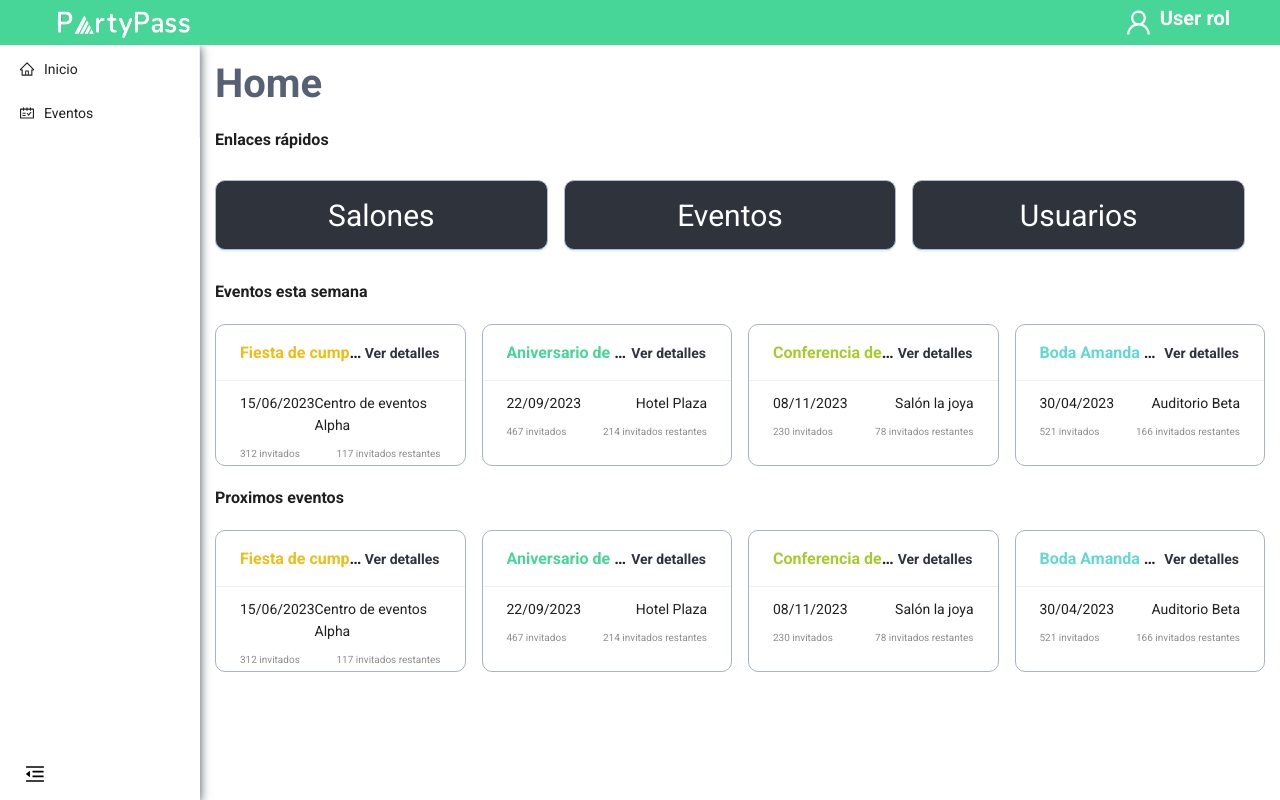
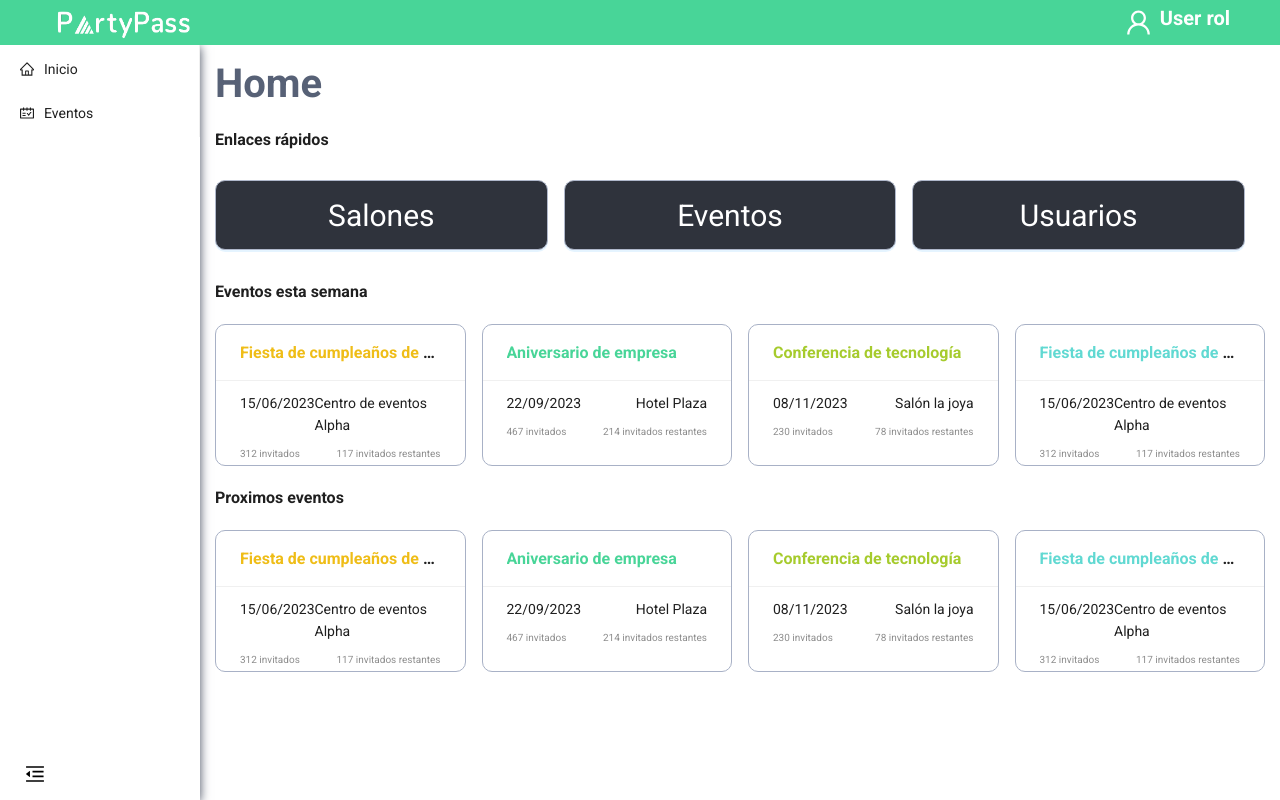
Before and after one commit to alonsosfera/event-ticket-project, a Next.js app: page /owner-home in a window 1280 px wide. Built offline with nearby package versions, Linux system fonts and the light colour scheme.

Commit message:
Se quito el bóton de ver detalles en eventCard y ahora toda la tarjeta ejecuta la acción de ver el evento.

```diff
--- a/components/events/event-card-component.js
+++ b/components/events/event-card-component.js
@@ -1,4 +1,4 @@
-import { Card, Button, Row, Col } from "antd"
+import { Card, Row, Col } from "antd"
 import React from "react"
 import { useEvent } from "./event-context"
 
@@ -8,7 +8,7 @@ const EventCard = () => {
 
   return (
     <>
-      <Row gutter={[16,6]}>
+      <Row justify={"center"} gutter={[16, 6]}>
         {eventData.map((event, index) => {
         const cardClass = `card-container card-color-${(index % 4) + 1}`
         return (
@@ -20,14 +20,8 @@ const EventCard = () => {
             <Card
               className={cardClass}
               title={<span title={event.title} className="card-title">{event.title}</span>}
-                extra={
-                  <Button
-                    type="link"
-                    className="card-extra"
-                    onClick={() => setSelectedEvent(event)}>
-                    Ver detalles
-                  </Button>
-                }>
+              onClick={() => setSelectedEvent(event)}
+              hoverable>
               <div className="card-content">
                 <p>{event.date}</p>
                 <p>{event.location}</p>
--- a/components/events/event-context.js
+++ b/components/events/event-context.js
@@ -30,12 +30,13 @@ export const EventProvider = ({ children }) => {
         remainingInvites: "78"
       },
       {
-        title: "Boda Amanda y Dante",
-        date: "30/04/2023",
-        location: "Auditorio Beta",
-        totalInvites: "521",
-        remainingInvites: "166"
+        title: "Fiesta de cumpleaños de Julia",
+        date: "15/06/2023",
+        location: "Centro de eventos Alpha",
+        totalInvites: "312",
+        remainingInvites: "117"
       }
+
     ]
     setEventData(initialEventData)
   }
--- a/styles/components/events.scss
+++ b/styles/components/events.scss
@@ -14,7 +14,7 @@
     font-weight: bold
   }
   .ant-row {
-    justify-content: flex-end;
+
     margin-bottom: 16px;
   }
 
```
Lines whose indentation alone changed are shown as unchanged.
